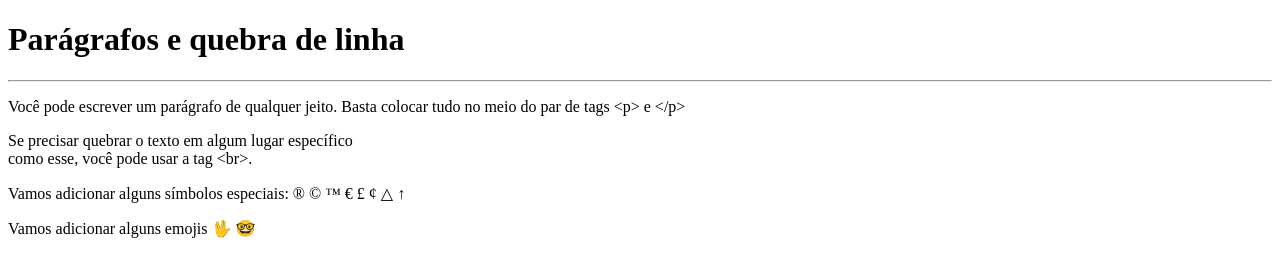
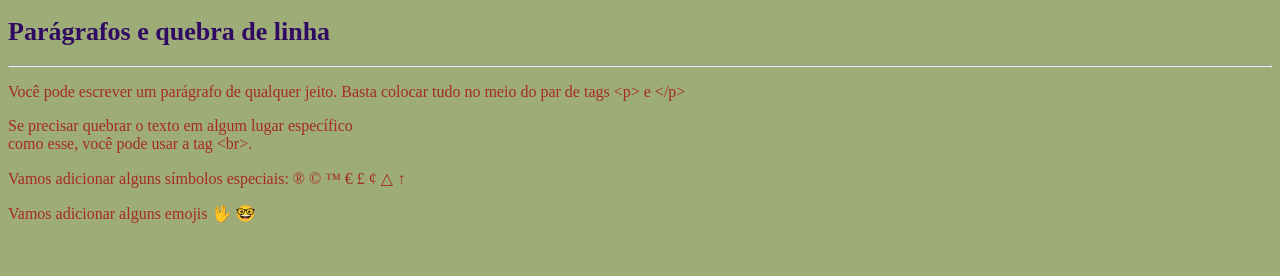
Before and after one commit to WagnerPimentel/Atividade05, a plain HTML site: page index.html in a window 1280 px wide. Drawn offline with Linux system fonts and the light colour scheme.

Commit message:
aplicando CSS

```diff
--- a/index.html
+++ b/index.html
@@ -3,6 +3,7 @@
 <head>
     <meta charset="UTF-8">
     <meta name="viewport" content="width=device-width, initial-scale=1.0">
+    <link rel="stylesheet" href="style.css">
     <title>Parágrafos</title>
 </head>
 <body>
--- /dev/null
+++ b/style.css
@@ -0,0 +1,10 @@
+body{
+    background-color: rgb(158, 172, 119);
+}
+h1{
+    color: rgb(48, 9, 99);
+    font-size: 26px;
+}
+p{
+    color: brown;
+}
```
